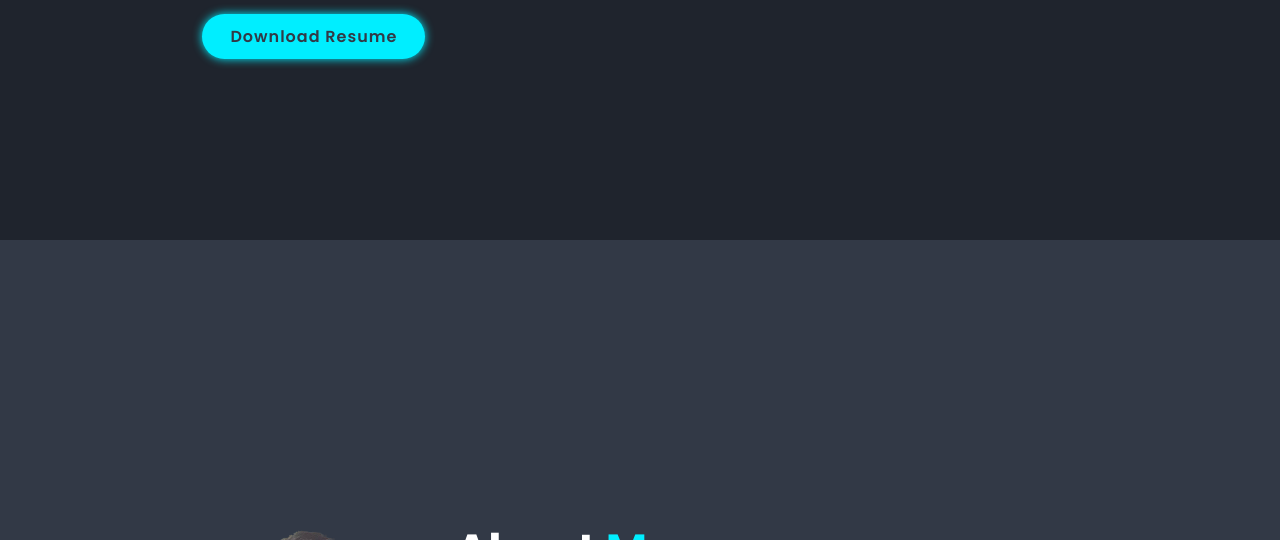
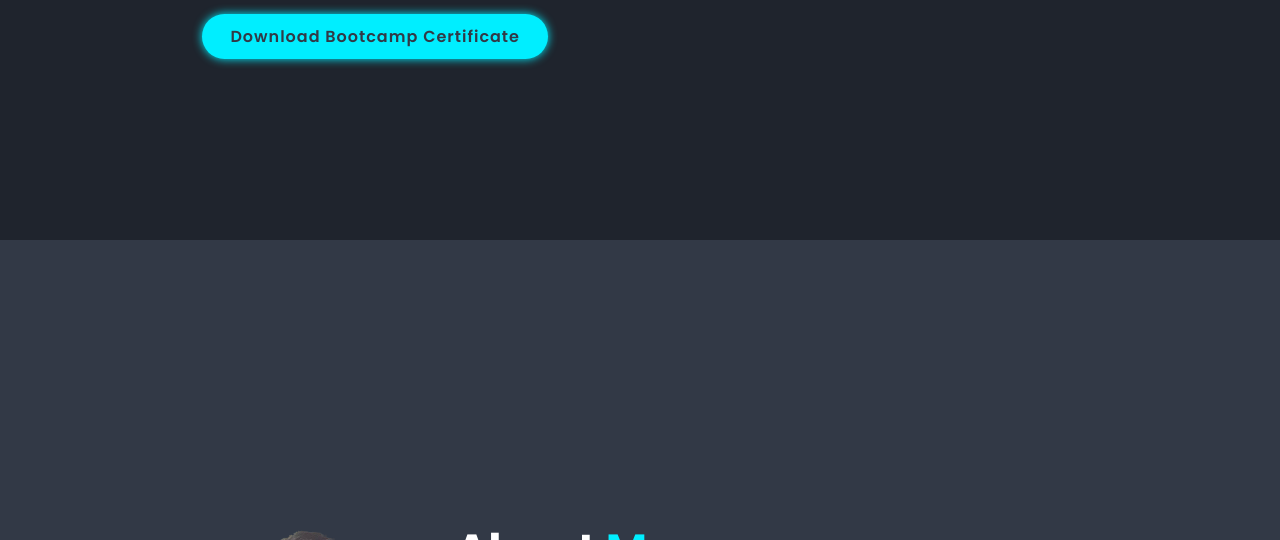
Before and after one commit to AlexGay929/Personal-Portfolio, a plain HTML site: page index.html in a window 1280 px wide. Shown: the part 560-1100 px from the top of the page. Drawn offline with nearby package versions, Linux system fonts and the light colour scheme.

Commit message:
second commit

```diff
--- a/index.html
+++ b/index.html
@@ -38,7 +38,7 @@
                 <a href="#"><i class='bx bxl-instagram-alt'></i></a>
                 <a href="#"><i class='bx bxl-linkedin'></i></a>
             </div>
-            <a href="https://www.canva.com/design/DAFlBnfJAuY/TPAv0bTG70uKJNk_Z34aJQ/edit" class="btn">Download Resume</a>
+            <a href="https://assets.kodego.ph/public/isa/re9GrRRq399Ka2w4iVh10TDTpRtVU4rrVfcqsIeK.pdf" class="btn">Download Bootcamp Certificate</a>
         </div>
 
         <div class="home-img">
```
